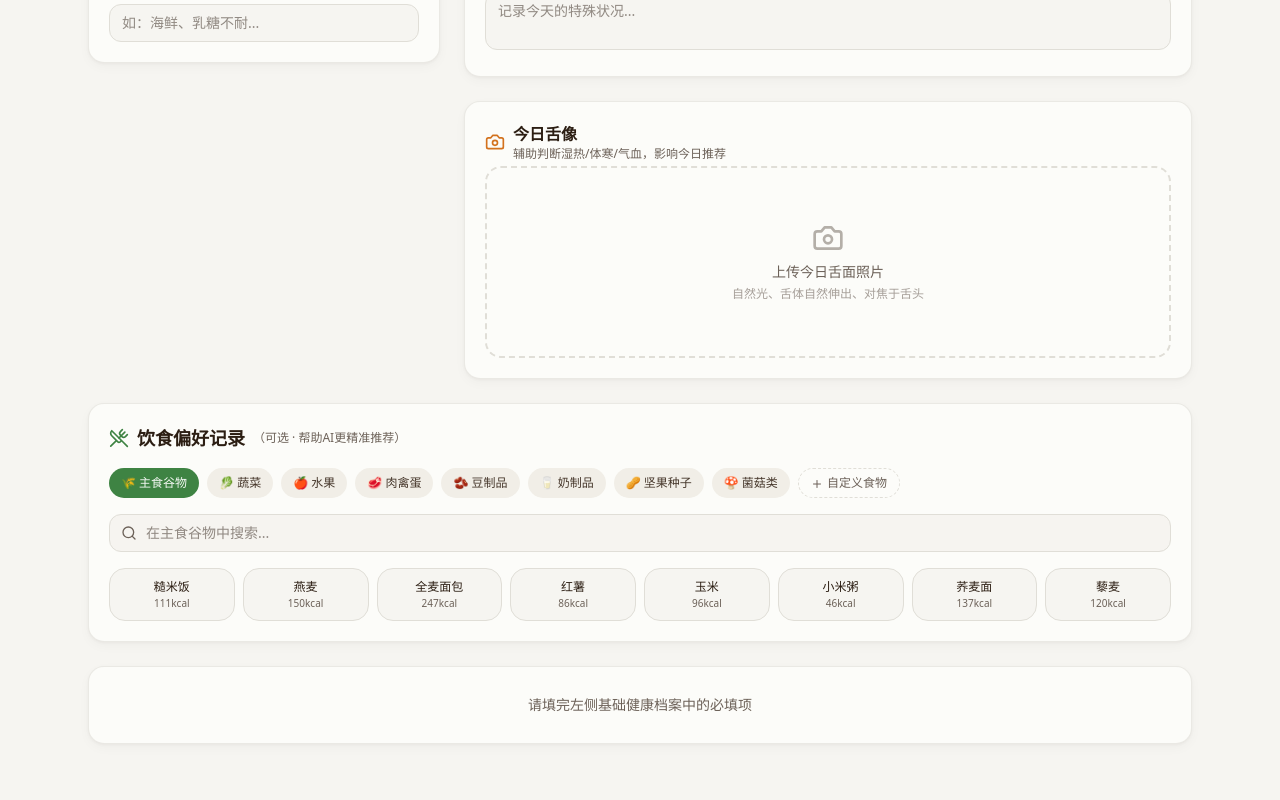
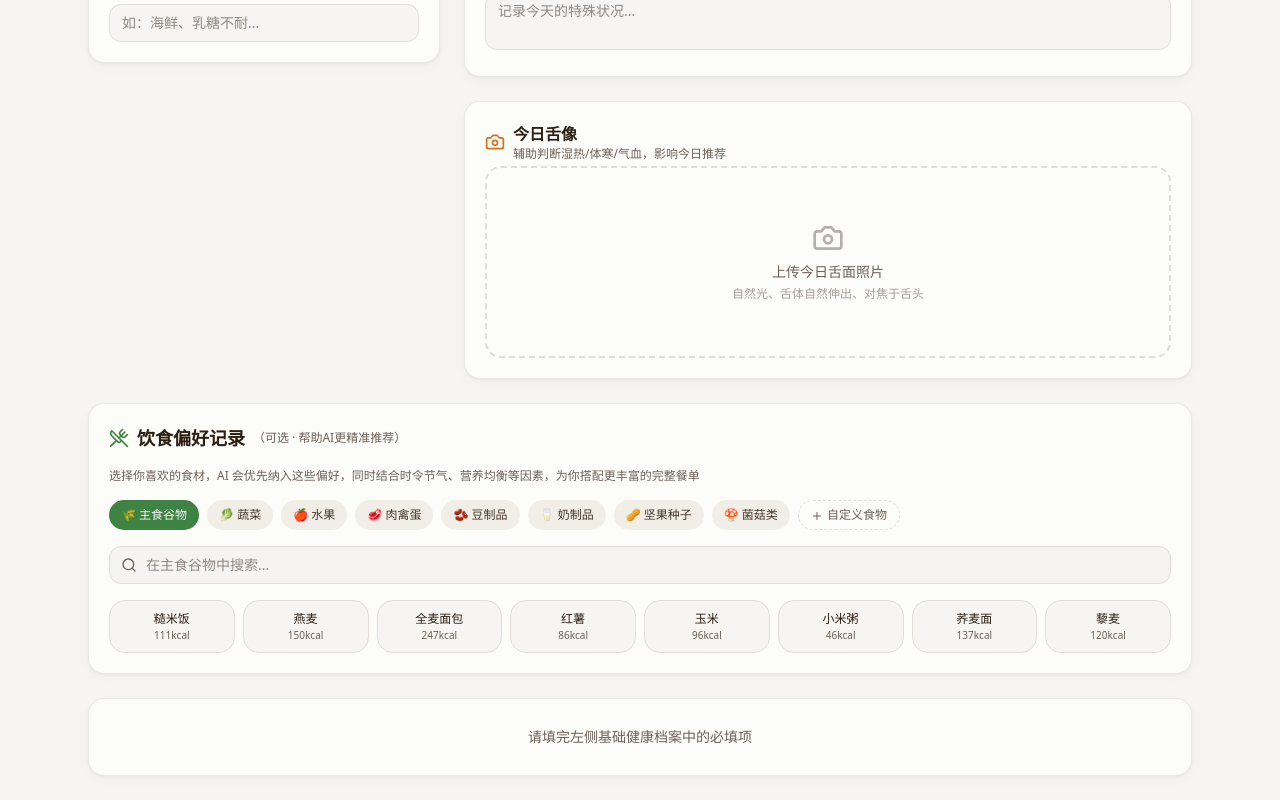
Before and after one commit to nathanyliu/aiy202608-md0087-team-truffle, a Next.js app: page / in a window 1280 px wide. Shown: the part 728-1528 px from the top of the page. Before the commit the page ends 1496 px from the top, so only its background shows below. Built offline with nearby package versions, Linux system fonts and the light colour scheme.

Commit message:
fix: 明确饮食偏好仅为推荐参考，非食谱唯一原料
Coze-Commit-Type: user
Coze-User-ID: 2609581529240071
Coze-Conversation-ID: 11679386

```diff
--- a/src/app/page.tsx
+++ b/src/app/page.tsx
@@ -643,6 +643,10 @@
           )}
         </div>
 
+        <p className="text-xs text-muted-foreground">
+          选择你喜欢的食材，AI 会优先纳入这些偏好，同时结合时令节气、营养均衡等因素，为你搭配更丰富的完整餐单
+        </p>
+
         {/* 分类标签 */}
         <div className="flex flex-wrap gap-2">
           {foodDatabase.map(cat => (
```
